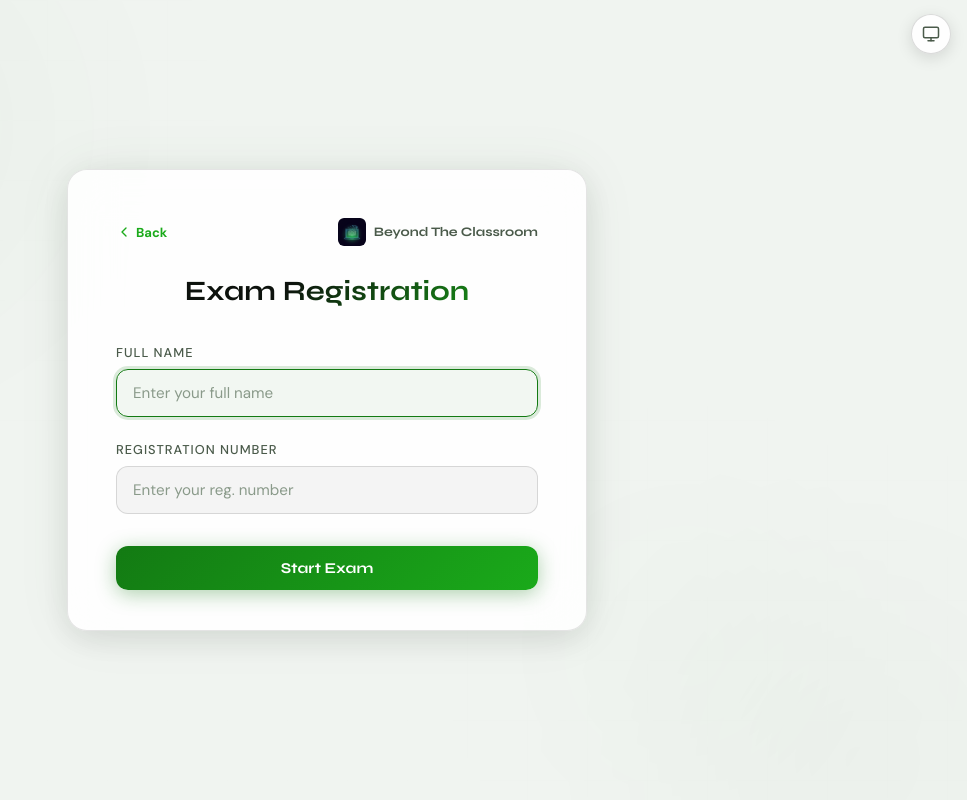
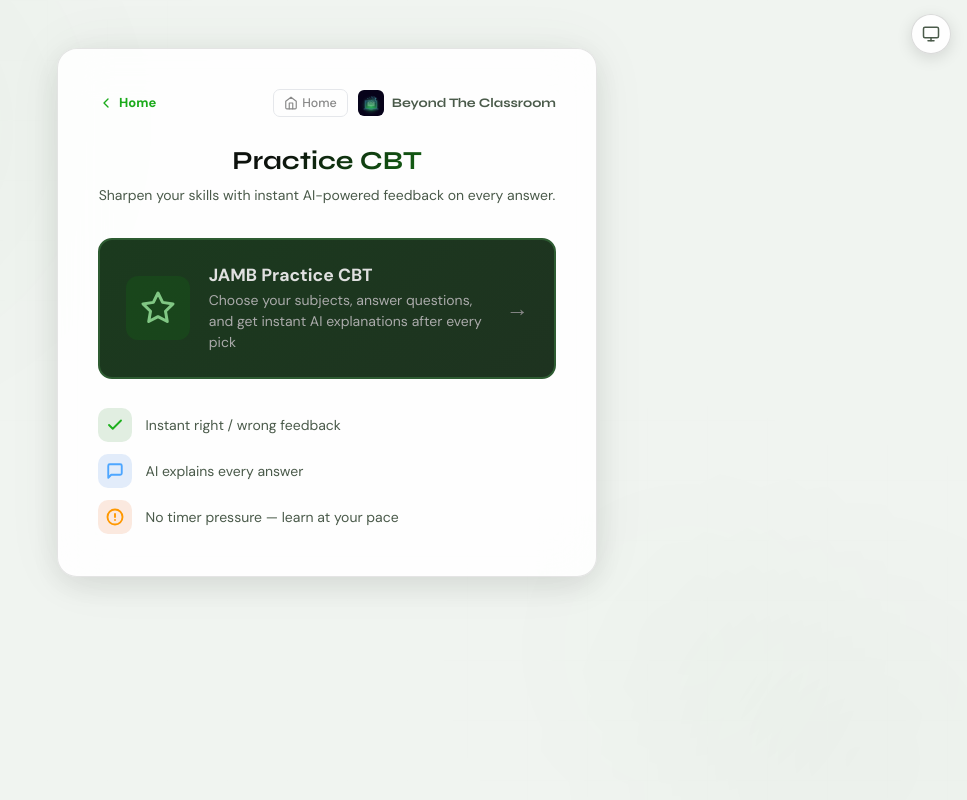
Before and after one commit to heiskd14/study, a Flask app: page /practice in a window 1280 px wide. Shown: the whole page, without its empty margins (313-1280 px from the left). Run offline with Flask 3, Linux system fonts and the light colour scheme.

Commit message:
Enhance practice mode with AI feedback and push notifications
Implements AI-driven answer feedback, disables timers for practice, adds push notifications for unread messages, and restyles the "Leave Room" button.

Replit-Commit-Author: Agent
Replit-Commit-Session-Id: 111ba481-061d-4fa3-9ee5-d2708519eed6
Replit-Commit-Checkpoint-Type: full_checkpoint
Replit-Commit-Event-Id: bc0d5476-c737-47a4-ba3d-ba8217fec266
Replit-Commit-Screenshot-Url: https://storage.googleapis.com/screenshot-production-us-central1/c08b64ab-362d-41a2-9d0e-7998a99f7fe5/111ba481-061d-4fa3-9ee5-d2708519eed6/AYZTnZM
Replit-Helium-Checkpoint-Created: true

```diff
--- a/app.py
+++ b/app.py
@@ -455,6 +455,10 @@ def register_page():
 
 @app.route('/practice')
 def subject_selection_home():
+    return render_template('practice_home.html')
+
+@app.route('/practice/register')
+def practice_register():
     session.pop('student_info', None)
     session['mode'] = 'practice'
     return render_template('registration.html')
@@ -478,7 +482,8 @@ def subject_selection():
         "Physics", "Chemistry", "Biology",
         "Principles of Accounts", "Christian Religious Studies"
     ]
-    return render_template('subject_selection.html', subjects=all_subjects)
+    return render_template('subject_selection.html', subjects=all_subjects,
+                           mode=session.get('mode', 'exam'))
 
 @app.route('/select_subjects', methods=['POST'])
 def select_subjects():
@@ -539,7 +544,11 @@ def select_subjects():
     session['subject_questions'] = subject_questions
     session['subject_answers'] = subject_answers
     session['start_time'] = time.time()
-    session['exam_duration'] = time_limit_min * 60
+    # Practice mode has no timer — set duration to 99 hours
+    if session.get('mode') == 'practice':
+        session['exam_duration'] = 99 * 3600
+    else:
+        session['exam_duration'] = time_limit_min * 60
     session['exam_settings'] = {'time_limit_min': time_limit_min, 'num_questions': num_questions}
     session['current_subject'] = selected_subjects[0]
     session['current_question'] = 0
@@ -581,6 +590,65 @@ def answer():
     session.modified = True
     return jsonify({'success': True})
 
+@app.route('/practice/feedback', methods=['POST'])
+def practice_feedback():
+    if 'student_info' not in session:
+        return jsonify({'error': 'Session expired'}), 401
+    current_subject = session['current_subject']
+    current_question = session['current_question']
+    option_index = int(request.form.get('option'))
+    # Store answer in session so final score can be computed
+    session['subject_answers'][current_subject][current_question] = option_index
+    session.modified = True
+    qs = session['subject_questions'][current_subject]
+    q = qs[current_question]
+    correct_answer = q.get('Answer', '')
+    selected_option = q['Options'][option_index]
+    # Determine if answer is correct
+    is_correct = False
+    try:
+        if float_safe(selected_option) == float_safe(correct_answer):
+            is_correct = True
+    except:
+        if str(selected_option).strip() == str(correct_answer).strip():
+            is_correct = True
+    # Find index of correct option
+    correct_index = None
+    for idx, opt in enumerate(q.get('Options', [])):
+        try:
+            match = float_safe(opt) == float_safe(correct_answer)
+        except:
+            match = str(opt).strip() == str(correct_answer).strip()
+        if match:
+            correct_index = idx
+            break
+    # Get AI explanation
+    explanation = f"The correct answer is: {correct_answer}."
+    try:
+        client_obj = get_ai_client()
+        options_text = '\n'.join([f"{chr(65+i)}. {opt}" for i, opt in enumerate(q.get('Options', []))])
+        prompt = (
+            f"Question: {q['Question']}\n"
+            f"Options:\n{options_text}\n"
+            f"Correct Answer: {correct_answer}\n\n"
+            f"In 2-3 short sentences, explain why \"{correct_answer}\" is correct. Be concise and educational."
+        )
+        resp = client_obj.chat.completions.create(
+            model='gpt-4o-mini',
+            messages=[{'role': 'user', 'content': prompt}],
+            max_tokens=200
+        )
+        explanation = resp.choices[0].message.content.strip()
+    except Exception as e:
+        print(f"AI explanation error: {e}")
+    return jsonify({
+        'success': True,
+        'is_correct': is_correct,
+        'correct_index': correct_index,
+        'selected_index': option_index,
+        'explanation': explanation
+    })
+
 @app.route('/navigate', methods=['POST'])
 def navigate():
     if 'student_info' not in session:
@@ -617,19 +685,9 @@ def navigate():
 def submit():
     if 'student_info' not in session:
         return redirect(url_for('home'))
-    init_db()
-    conn = get_db()
-    c = conn.cursor()
-    name = session['student_info']['name']
-    regno = session['student_info']['regno']
-    c.execute('INSERT OR IGNORE INTO students (name, regno) VALUES (?, ?)', (name, regno))
-    c.execute('SELECT id FROM students WHERE regno = ?', (regno,))
-    student_id = c.fetchone()[0]
     results = []
     total_score = 0
     total_questions = 0
-    c.execute('INSERT INTO exam_attempts (student_id) VALUES (?)', (student_id,))
-    attempt_id = c.lastrowid
     for subj in session['subject_questions']:
         qs = session['subject_questions'][subj]
         ans = session['subject_answers'][subj]
@@ -644,34 +702,43 @@ def submit():
                 except:
                     if str(selected).strip() == str(correct).strip():
                         score += 1
-        c.execute('INSERT INTO subject_scores (attempt_id, subject, score, total) VALUES (?, ?, ?, ?)',
-                  (attempt_id, subj, score, len(qs)))
         total_score += score
         total_questions += len(qs)
         percent = (score / len(qs) * 100) if qs else 0
         results.append((subj, score, len(qs), percent))
     percentage = (total_score / total_questions * 100) if total_questions > 0 else 0
-    c.execute('UPDATE exam_attempts SET total_score=?, total_questions=?, percentage=? WHERE id=?',
-              (total_score, total_questions, percentage, attempt_id))
-    conn.commit()
-    conn.close()
 
-    # Also save to MongoDB if available
-    db = get_mongo()
-    if db:
-        try:
-            db.exam_results.insert_one({
-                'name': name,
-                'regno': regno,
-                'results': [{'subject': s, 'score': sc, 'total': t, 'percent': p}
-                             for s, sc, t, p in results],
-                'total_score': total_score,
-                'total_questions': total_questions,
-                'percentage': percentage,
-                'exam_date': datetime.utcnow()
-            })
-        except Exception as e:
-            print(f"MongoDB save error: {e}")
+    # Only persist results for exam mode (not practice)
+    if session.get('mode') != 'practice':
+        name = session['student_info']['name']
+        regno = session['student_info']['regno']
+        init_db()
+        conn = get_db()
+        c = conn.cursor()
+        c.execute('INSERT OR IGNORE INTO students (name, regno) VALUES (?, ?)', (name, regno))
+        c.execute('SELECT id FROM students WHERE regno = ?', (regno,))
+        student_id = c.fetchone()[0]
+        c.execute('INSERT INTO exam_attempts (student_id) VALUES (?)', (student_id,))
+        attempt_id = c.lastrowid
+        for subj, score, total, percent in [(r[0], r[1], r[2], r[3]) for r in results]:
+            c.execute('INSERT INTO subject_scores (attempt_id, subject, score, total) VALUES (?, ?, ?, ?)',
+                      (attempt_id, subj, score, total))
+        c.execute('UPDATE exam_attempts SET total_score=?, total_questions=?, percentage=? WHERE id=?',
+                  (total_score, total_questions, percentage, attempt_id))
+        conn.commit()
+        conn.close()
+        db = get_mongo()
+        if db:
+            try:
+                db.exam_results.insert_one({
+                    'name': name, 'regno': regno,
+                    'results': [{'subject': s, 'score': sc, 'total': t, 'percent': p}
+                                 for s, sc, t, p in results],
+                    'total_score': total_score, 'total_questions': total_questions,
+                    'percentage': percentage, 'exam_date': datetime.utcnow()
+                })
+            except Exception as e:
+                print(f"MongoDB save error: {e}")
 
     session['results'] = results
     session['submitted'] = True
@@ -683,7 +750,8 @@ def results():
         return redirect(url_for('home'))
     return render_template('results.html',
                            student_info=session['student_info'],
-                           results=session['results'])
+                           results=session['results'],
+                           mode=session.get('mode', 'exam'))
 
 @app.route('/correction')
 def correction():
--- /dev/null
+++ b/templates/practice_home.html
@@ -0,0 +1,83 @@
+{% extends "base.html" %}
+{% block title %}Practice CBT — Beyond The Classroom{% endblock %}
+
+{% block content %}
+<div class="pq-container page-wrapper">
+    <div class="pq-box">
+        <div class="pq-nav">
+            <a href="{{ url_for('home') }}" class="pq-back">
+                <svg xmlns="http://www.w3.org/2000/svg" viewBox="0 0 24 24" fill="none" stroke="currentColor" stroke-width="2" stroke-linecap="round" stroke-linejoin="round" width="16" height="16"><polyline points="15 18 9 12 15 6"/></svg>
+                Home
+            </a>
+            <div class="pq-nav-right">
+                <a href="{{ url_for('home') }}" class="pq-home-btn">
+                    <svg xmlns="http://www.w3.org/2000/svg" viewBox="0 0 24 24" fill="none" stroke="currentColor" stroke-width="2" stroke-linecap="round" stroke-linejoin="round" width="14" height="14"><path d="M3 9l9-7 9 7v11a2 2 0 0 1-2 2H5a2 2 0 0 1-2-2z"/><polyline points="9 22 9 12 15 12 15 22"/></svg>
+                    Home
+                </a>
+                <span class="pq-brand">
+                    <img src="{{ url_for('static', filename='img/btc_logo.png') }}" alt="Logo" style="width:26px;height:26px;border-radius:6px;object-fit:cover;">
+                    Beyond The Classroom
+                </span>
+            </div>
+        </div>
+
+        <div class="pq-header" style="margin-bottom:2rem;">
+            <h1 class="pq-title">Practice CBT</h1>
+            <p class="pq-subtitle">Sharpen your skills with instant AI-powered feedback on every answer.</p>
+        </div>
+
+        <div class="pqh-options">
+            <a href="{{ url_for('practice_register') }}" class="pqh-card pqh-card-practice">
+                <div class="pqh-icon">
+                    <svg xmlns="http://www.w3.org/2000/svg" viewBox="0 0 24 24" fill="none" stroke="currentColor" stroke-width="2" stroke-linecap="round" stroke-linejoin="round" width="36" height="36">
+                        <polygon points="12 2 15.09 8.26 22 9.27 17 14.14 18.18 21.02 12 17.77 5.82 21.02 7 14.14 2 9.27 8.91 8.26 12 2"/>
+                    </svg>
+                </div>
+                <div class="pqh-text">
+                    <span class="pqh-label">JAMB Practice CBT</span>
+                    <span class="pqh-desc">Choose your subjects, answer questions, and get instant AI explanations after every pick</span>
+                </div>
+                <span class="pqh-arrow">→</span>
+            </a>
+
+            <div class="pqh-features">
+                <div class="pqhf-item">
+                    <div class="pqhf-icon" style="background:rgba(19,122,19,0.12);color:#1db01d;">
+                        <svg xmlns="http://www.w3.org/2000/svg" viewBox="0 0 24 24" fill="none" stroke="currentColor" stroke-width="2.5" stroke-linecap="round" stroke-linejoin="round" width="18" height="18"><polyline points="20 6 9 17 4 12"/></svg>
+                    </div>
+                    <span>Instant right / wrong feedback</span>
+                </div>
+                <div class="pqhf-item">
+                    <div class="pqhf-icon" style="background:rgba(29,110,219,0.12);color:#4da6ff;">
+                        <svg xmlns="http://www.w3.org/2000/svg" viewBox="0 0 24 24" fill="none" stroke="currentColor" stroke-width="2.5" stroke-linecap="round" stroke-linejoin="round" width="18" height="18"><path d="M21 15a2 2 0 0 1-2 2H7l-4 4V5a2 2 0 0 1 2-2h14a2 2 0 0 1 2 2z"/></svg>
+                    </div>
+                    <span>AI explains every answer</span>
+                </div>
+                <div class="pqhf-item">
+                    <div class="pqhf-icon" style="background:rgba(230,81,0,0.12);color:#ff9800;">
+                        <svg xmlns="http://www.w3.org/2000/svg" viewBox="0 0 24 24" fill="none" stroke="currentColor" stroke-width="2.5" stroke-linecap="round" stroke-linejoin="round" width="18" height="18"><circle cx="12" cy="12" r="10"/><line x1="12" y1="8" x2="12" y2="12"/><line x1="12" y1="16" x2="12.01" y2="16"/></svg>
+                    </div>
+                    <span>No timer pressure — learn at your pace</span>
+                </div>
+            </div>
+        </div>
+    </div>
+</div>
+
+<style>
+.pqh-options { display: flex; flex-direction: column; gap: 1.4rem; }
+.pqh-card { display: flex; align-items: center; gap: 1.2rem; padding: 1.5rem 1.6rem; border-radius: 14px; border: 2px solid transparent; text-decoration: none; transition: transform 0.18s, box-shadow 0.18s, border-color 0.18s; cursor: pointer; }
+.pqh-card:hover { transform: translateY(-2px); box-shadow: 0 6px 24px rgba(0,0,0,0.10); }
+.pqh-card-practice { background: linear-gradient(135deg, #1b3a1e 0%, #1e3320 100%); border-color: #2e5c32; }
+.pqh-card-practice:hover { border-color: #4caf50; }
+.pqh-card-practice .pqh-icon { color: #81c784; background: rgba(19,122,19,0.2); border-radius: 12px; padding: 14px; display:flex; }
+.pqh-text { flex: 1; display: flex; flex-direction: column; gap: 4px; }
+.pqh-label { font-size: 1.1rem; font-weight: 700; color: #e0e0e0; }
+.pqh-desc  { font-size: 0.875rem; color: #aaa; line-height:1.5; }
+.pqh-arrow { font-size: 1.4rem; color: #888; }
+
+.pqh-features { display: flex; flex-direction: column; gap: 0.75rem; padding: 0.4rem 0; }
+.pqhf-item { display: flex; align-items: center; gap: 0.85rem; font-size: 14px; color: var(--text-muted); }
+.pqhf-icon { width: 34px; height: 34px; border-radius: 10px; display: flex; align-items: center; justify-content: center; flex-shrink: 0; }
+</style>
+{% endblock %}
```
Also changed, not shown: static/js/exam.js (+98 -18 lines), templates/exam.html (+18 -3 lines), templates/results.html (+6 -2 lines), templates/room.html (+33 -0 lines), templates/subject_selection.html (+6 -2 lines).
